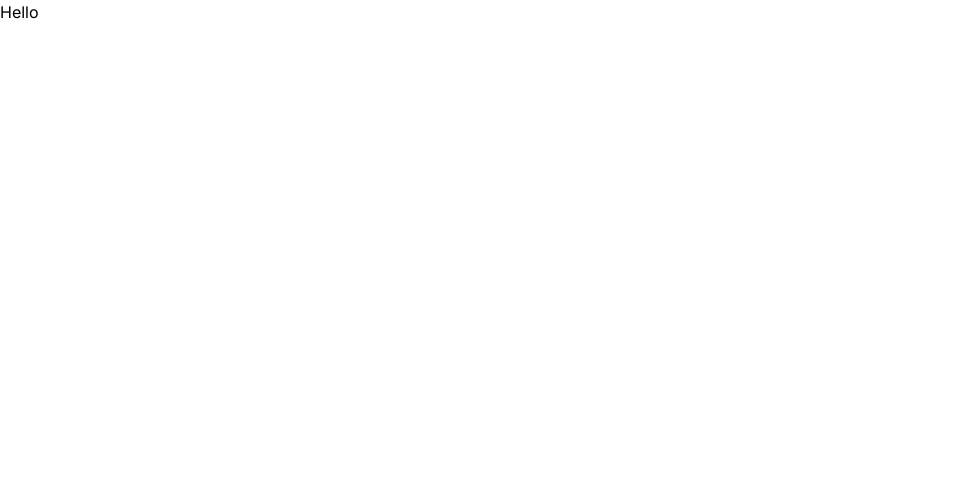
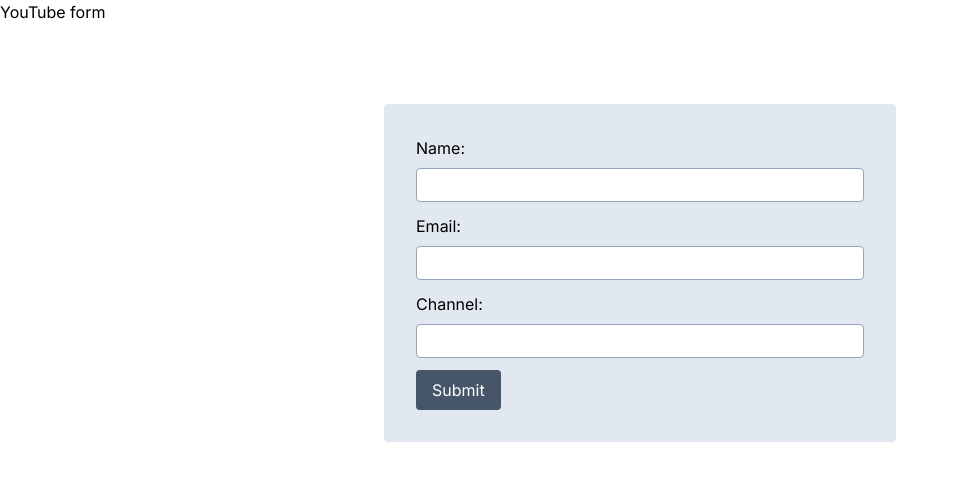
Before and after one commit to OkkashaAlly/react-hook-form, a Next.js app: page / in a window 1280 px wide. Shown: the top 480 px of the page, without its empty margins (0-959 px from the left). Built offline with nearby package versions, Linux system fonts and the light colour scheme.

Commit message:
2 - Form setup

```diff
--- a/app/page.tsx
+++ b/app/page.tsx
@@ -1,3 +1,21 @@
 export default function Home() {
-  return <h1>Hello</h1>;
+  return <div className="">
+    <h1>YouTube form</h1>
+    <form className="w-[40%] bg-slate-200 rounded p-8 mx-auto mt-20">
+      <div className="flex flex-col gap-2 mb-3">
+        <label htmlFor="name">Name: </label>
+        <input className="border border-slate-400 text-2xl rounded " type="text" id="name" name="name" />
+      </div>
+      <div className="flex flex-col gap-2 mb-3">
+        <label htmlFor="email">Email: </label>
+        <input className="border border-slate-400 text-2xl rounded " type="text" id="email" name="email" />
+      </div>
+      <div className="flex flex-col gap-2 mb-3">
+        <label htmlFor="channel">Channel: </label>
+        <input className="border border-slate-400 text-2xl rounded " type="text" id="channel" name="channel" />
+      </div>
+      <button className="rounded bg-slate-600 p-4 py-2 text-white">Submit</button>
+
+    </form>
+  </div>;
 }
```
